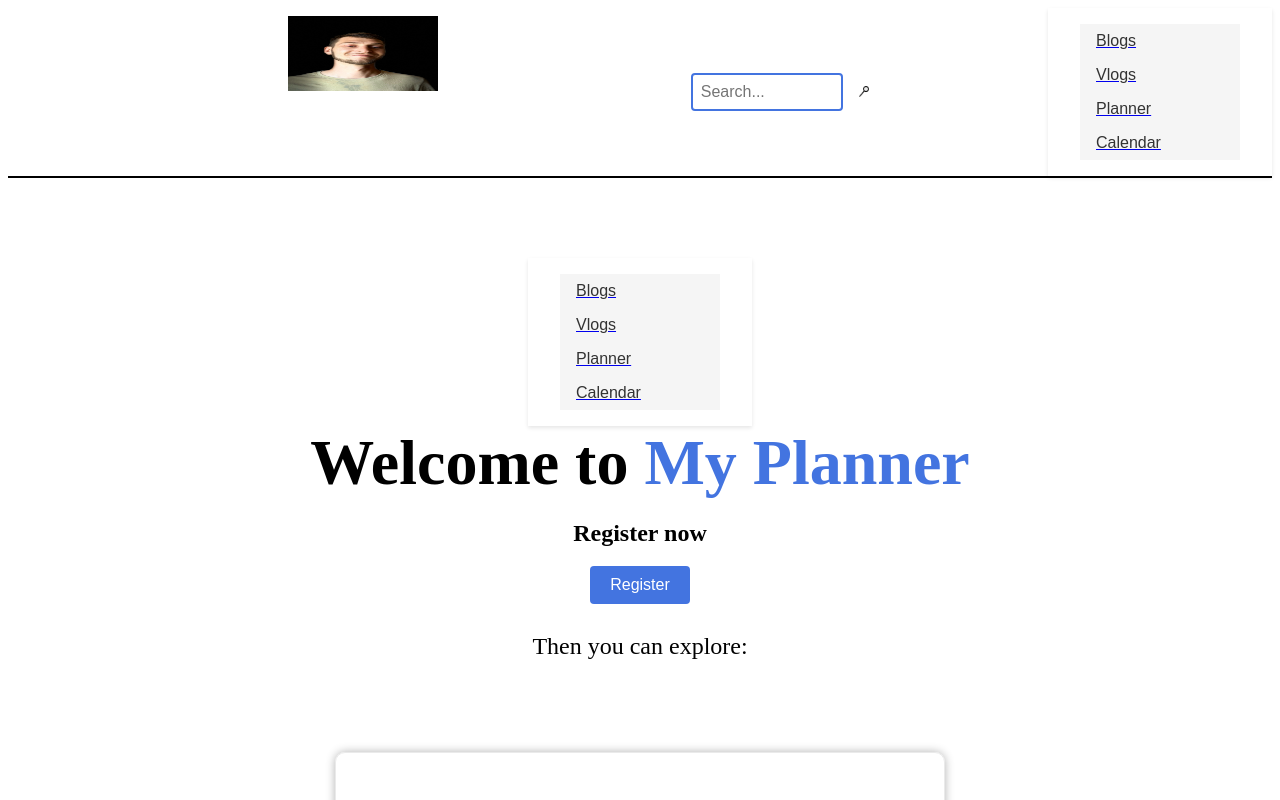
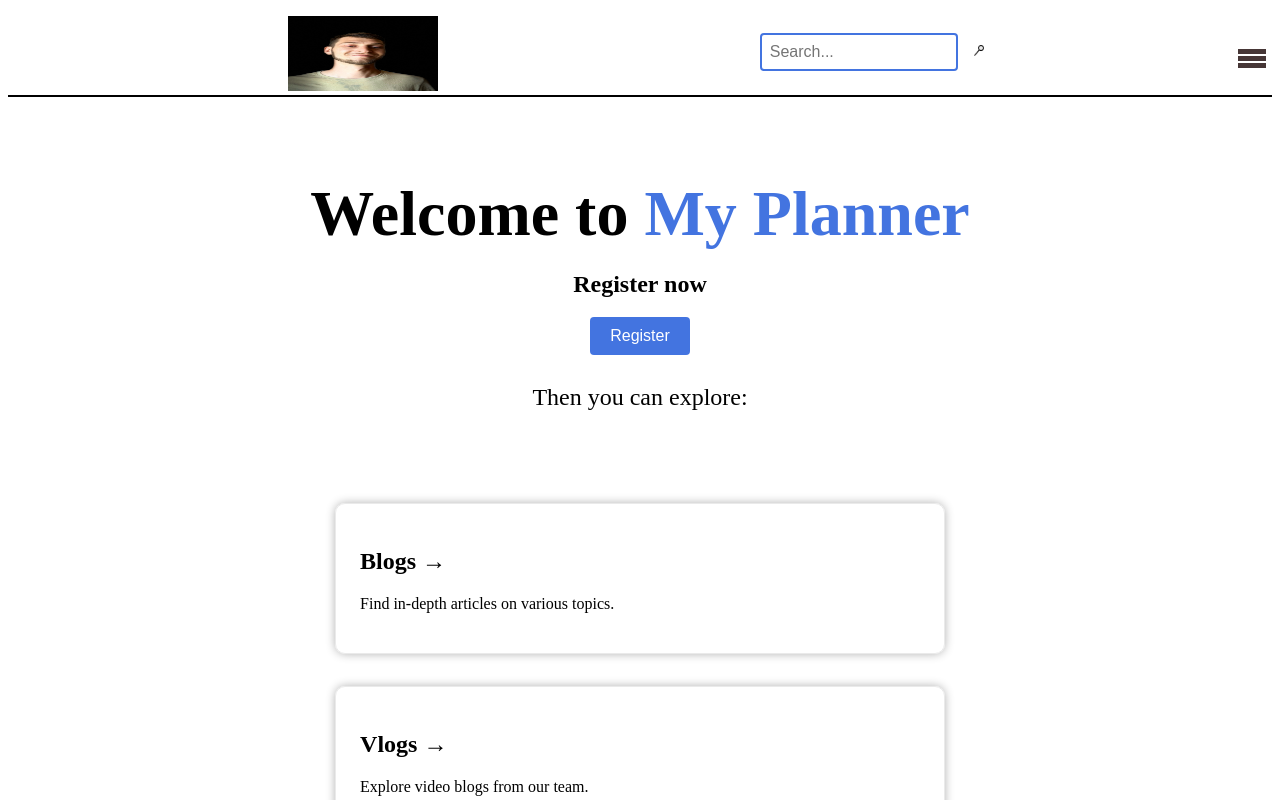
Before and after one commit to Mihailovkill/planApp, a Next.js app in the folder planner/: page / in a window 1280 px wide. Shown: the top 800 px of the page. Built offline with nearby package versions, Linux system fonts and the light colour scheme.

Commit message:
menu rework to navbar

```diff
--- a/planner/src/pages/components/Header.tsx
+++ b/planner/src/pages/components/Header.tsx
@@ -1,9 +1,20 @@
 import Image from "next/image";
 import Link from "next/link";
 import styles from "../../styles/Header.module.css";
+import { useState } from "react";
 import Navbar from "./navbar/Navbar";
 
 export default function Header() {
+  const [navbarVisible, setNavbarVisible] = useState(false);
+
+  const handleMouseEnter = () => {
+    setNavbarVisible(true);
+  };
+
+  const handleMouseLeave = () => {
+    setNavbarVisible(false);
+  };
+
   return (
     <header className={styles.header}>
       <div className={styles.logoContainer}>
@@ -29,8 +40,28 @@ export default function Header() {
         </button>
       </div>
 
-      <div className={styles.navbar}>
-        <Navbar />
+      <div
+        className={styles.navbarContainer}
+        onMouseEnter={handleMouseEnter}
+        onMouseLeave={handleMouseLeave}
+      >
+        <button
+          className={styles.dropdownButton}
+          onClick={() => setNavbarVisible(!navbarVisible)}
+        >
+          <Image
+            src="/menuButton.png"
+            alt="dropdown menu"
+            width={28}
+            height={19}
+            className={styles.menuPicture}
+          />{" "}
+        </button>
+        {navbarVisible && (
+          <div className={styles.navbar}>
+            <Navbar />
+          </div>
+        )}
       </div>
     </header>
   );
--- a/planner/src/pages/components/navbar/Navbar.tsx
+++ b/planner/src/pages/components/navbar/Navbar.tsx
@@ -1,30 +1,24 @@
 import styles from "../../../styles/navbar/Navbar.module.css";
 import Link from "next/link";
+
+const navLinks = [
+  { href: "/blogs", label: "Blogs" },
+  { href: "/vlogs", label: "Vlogs" },
+  { href: "/planner", label: "Planner" },
+  { href: "/calendar", label: "Calendar" },
+  { href: "/profile", label: "Profile" },
+  // Add new objects here to create more links
+];
 
 export default function Navbar() {
   return (
     <nav className={styles.navbar}>
       <div className={styles.linksContainer}>
-        <div className={styles.linkButton}>
-          <Link href="/blogs">
-            <button className={styles.link}>Blogs</button>
+        {navLinks.map((link, index) => (
+          <Link key={index} href={link.href} className={styles.link}>
+            <span className={styles.span}>{link.label}</span>
           </Link>
-        </div>
-        <div className={styles.linkButton}>
-          <Link href="/vlogs">
-            <button className={styles.link}>Vlogs</button>
-          </Link>
-        </div>
-        <div className={styles.linkButton}>
-          <Link href="/planner">
-            <button className={styles.link}>Planner</button>
-          </Link>
-        </div>
-        <div className={styles.linkButton}>
-          <Link href="/calendar">
-            <button className={styles.link}>Calendar</button>
-          </Link>
-        </div>
+        ))}
       </div>
     </nav>
   );
--- a/planner/src/pages/index.tsx
+++ b/planner/src/pages/index.tsx
@@ -15,7 +15,6 @@ const Home: NextPage = () => {
       </Head>
       <Header />
       <main className={styles.main}>
-        <Navbar />
         <h1 className={styles.title}>
           Welcome to <Link href={"/"}>My Planner</Link>
         </h1>
--- a/planner/src/styles/Header.module.css
+++ b/planner/src/styles/Header.module.css
@@ -62,3 +62,23 @@
   align-items: flex-end;
   display: flex;
 }
+
+.navbarContainer {
+  bottom: 0;
+}
+
+.dropdownButton {
+  margin-top: 100%;
+  width: 28;
+  height: 19;
+  border: none;
+  background: transparent;
+  cursor: pointer;
+}
+
+.navbar {
+  margin: 30px;
+  position: absolute;
+  z-index: 1;
+  right: 0;
+}
--- a/planner/src/styles/navbar/Navbar.module.css
+++ b/planner/src/styles/navbar/Navbar.module.css
@@ -2,9 +2,10 @@
   display: flex;
   flex-direction: column;
   justify-content: center;
-  padding: 1rem 2rem;
-  background-color: #fff;
+  background-color: #ffffff; /* Background Color */
   box-shadow: 0 2px 4px 0 rgba(0, 0, 0, 0.1);
+  text-decoration: none;
+  z-index: 1;
 }
 
 .linksContainer {
@@ -12,29 +13,34 @@
   flex-direction: column;
   align-items: center;
   text-align: center;
+  text-decoration: none;
 }
 
-.linkButton {
+.span {
   display: flex;
+  padding: 1rem 1rem;
+  font-size: 1rem;
+  color: #333333; /* Text Color */
   text-align: center;
+  text-decoration: none;
+  border: none;
+  background-color: #f5f5f5; /* Background Color */
+  cursor: pointer;
+  width: 10rem;
+  height: 3rem;
+  justify-content: center; /* Center the text inside the link */
+}
+
+.span:hover,
+.span:focus,
+.span:active {
+  color: #4374e0; /* Primary Color */
+  text-decoration: none; /* Remove underline on hover, focus, active */
 }
 
 .link {
   display: flex;
-  padding: 0.5rem 1rem;
-  font-size: 1rem;
-  color: #333;
+  justify-content: center;
   text-decoration: none;
-  border: none;
-  background-color: #f5f5f5;
-  cursor: pointer;
-  width: 10rem;
+  text-align: center;
 }
-
-.link:hover {
-  color: #4374e0; /* Primary Color */
-}
-
-.link.active {
-  color: #4374e0; /* Primary Color */
-}
```
Also changed, not shown: planner/public/menuButton.png (added).
